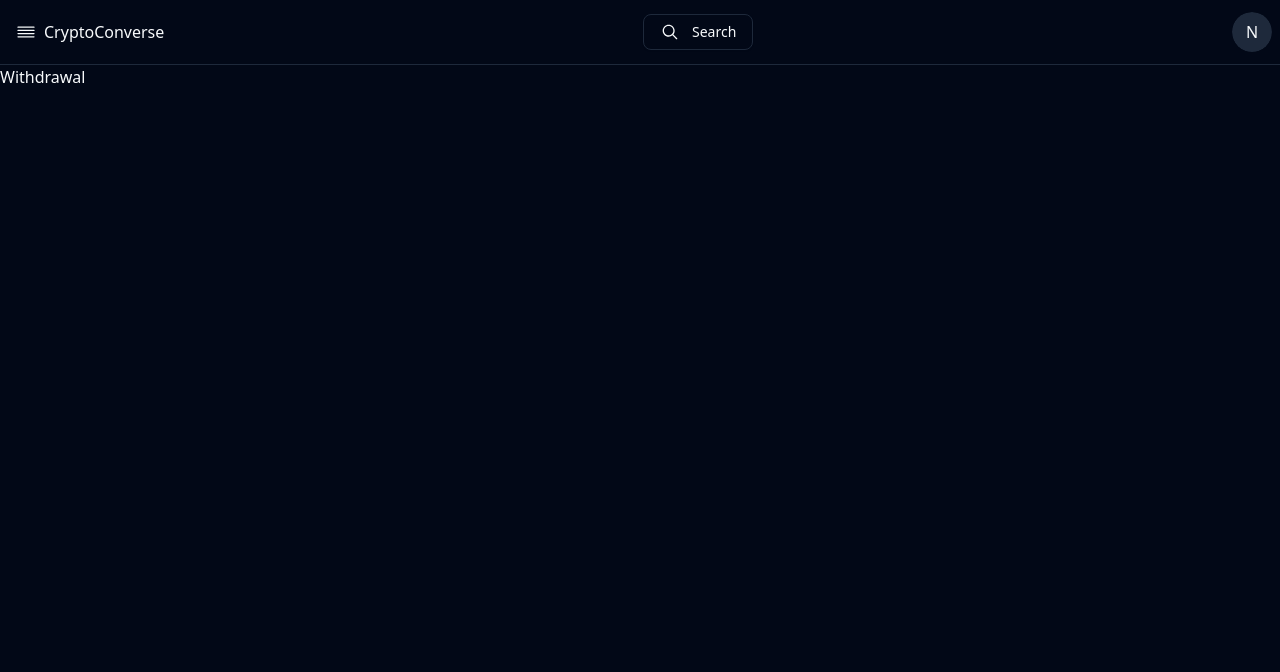
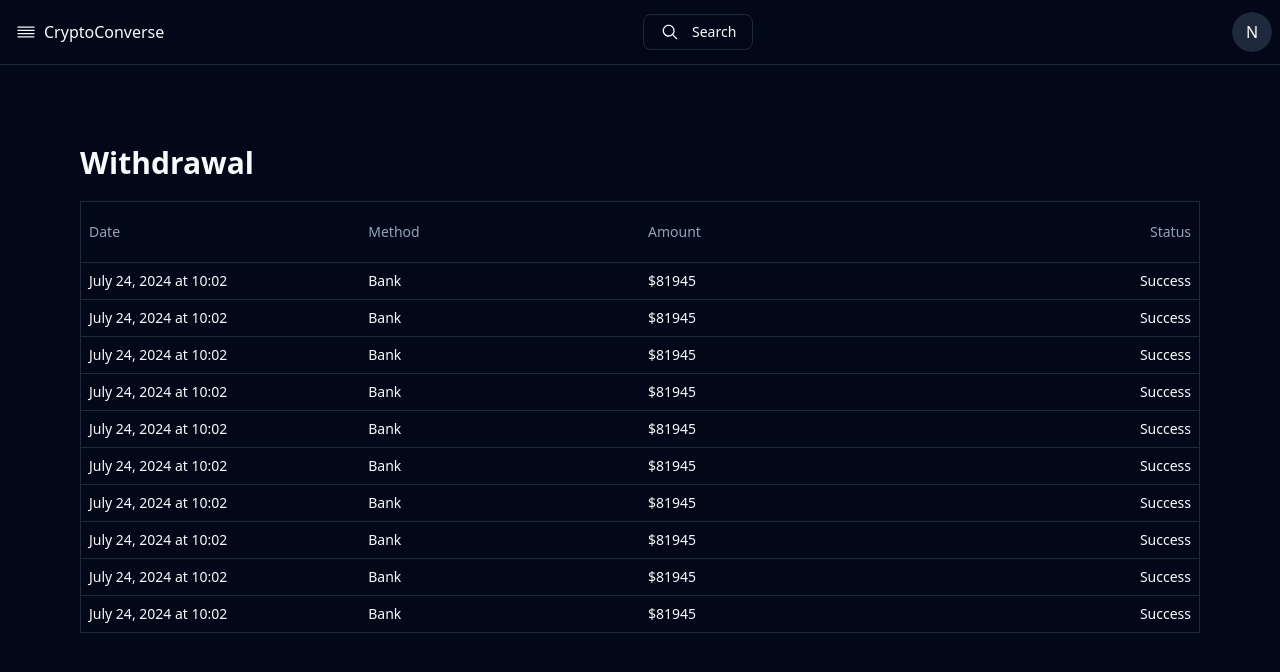
Before and after one commit to nebrask/CryptoConverse, a React (Vite) app in the folder frontend/: page /withdrawal in a window 1280 px wide. Shown: the top 672 px of the page. Built offline with nearby package versions, Linux system fonts and the light colour scheme.

Commit message:
Design visual layout for the Withdrawal page with withdrawal history table

```diff
--- a/frontend/src/pages/WithdrawalScreen/Withdrawal.jsx
+++ b/frontend/src/pages/WithdrawalScreen/Withdrawal.jsx
@@ -1,8 +1,32 @@
 import React from 'react'
+import { Table, TableHeader, TableRow, TableHead, TableBody, TableCell } from "@/components/ui/table";
 
 const Withdrawal = () => {
   return (
-    <div>Withdrawal</div>
+    <div className='p-2 lg:p-20'>
+      <h1 className='font-bold text-3xl pb-5'>Withdrawal</h1>
+      <Table className="w-full border">
+        <TableHeader>
+          <TableRow>
+            <TableHead className="text-left py-5">Date</TableHead>
+            <TableHead className="w-1/6 text-left">Method</TableHead>
+            <TableHead className="w-1/6 text-left">Amount</TableHead>
+            <TableHead className="w-1/6 text-right">Status</TableHead>
+          </TableRow>
+        </TableHeader>
+        <TableBody>
+          {[1,1,1,1,1,1,1,1,1,1].map((item, index)=> <TableRow key={index}>
+            <TableCell className="w-1/6 text-left">
+            <p>July 24, 2024 at 10:02</p>
+            </TableCell>
+            <TableCell className="w-1/6 text-left">Bank</TableCell>
+            <TableCell className="w-1/6 text-left">$81945</TableCell>
+            <TableCell className="w-1/6 text-right">Success</TableCell>
+          </TableRow>)}
+
+        </TableBody>
+      </Table>
+    </div>
   )
 }
 
```
